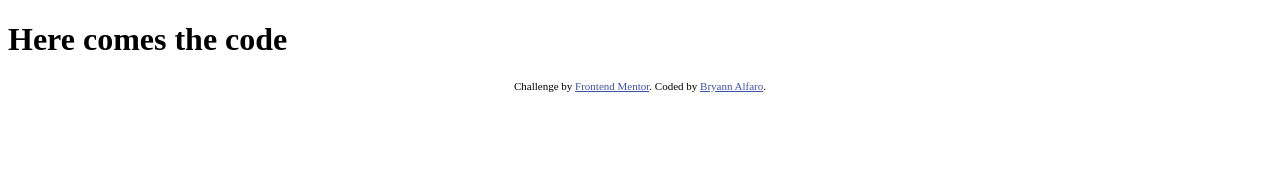
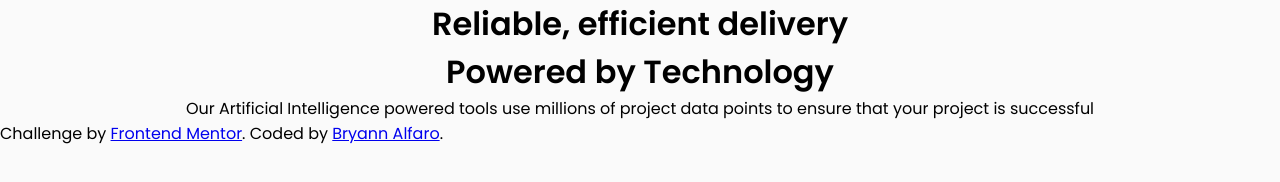
Before and after one commit to bryannalfaro/frontend-mentor-fourcards, a plain HTML site: page index.html in a window 1280 px wide. Drawn offline with Linux system fonts and the light colour scheme.

Commit message:
Changes in main

```diff
--- /dev/null
+++ b/css/styles.css
@@ -0,0 +1,15 @@
+@import url("https://fonts.googleapis.com/css2?family=Poppins:wght@200;400;600&display=swap");
+
+* {
+    margin: 0;
+    padding: 0;
+    font-family: "Poppins",sans-serif;
+}
+
+body{
+    background-color: hsl(0, 0%, 98%);
+}
+
+header{
+    text-align: center;
+}
--- a/index.html
+++ b/index.html
@@ -2,22 +2,24 @@
 <html lang="en">
 <head>
   <meta charset="UTF-8">
-  <meta name="viewport" content="width=device-width, initial-scale=1.0"> <!-- displays site properly based on user's device -->
+  <meta name="viewport" content="width=device-width, initial-scale=1.0">
 
   <link rel="icon" type="image/png" sizes="32x32" href="./images/favicon-32x32.png">
+  <link rel="stylesheet" href="css/styles.css">
 
   <title>Frontend Mentor | Four card feature sections</title>
 
-  <!-- Feel free to remove these styles or customise in your own stylesheet 👍 -->
-  <style>
-    .attribution { font-size: 11px; text-align: center; }
-    .attribution a { color: hsl(228, 45%, 44%); }
-  </style>
 </head>
 <body>
-  <h1>Here comes the code</h1>
+  <header>
+    <h1>
+      <p>Reliable, efficient delivery</p>
+     <strong>Powered by Technology</strong>
+    </h1>
 
-
+    <p>Our Artificial Intelligence powered tools use millions of project data points to ensure that your project is
+      successful</p>
+  </header>
 
   <footer>
     <p class="attribution">
```
